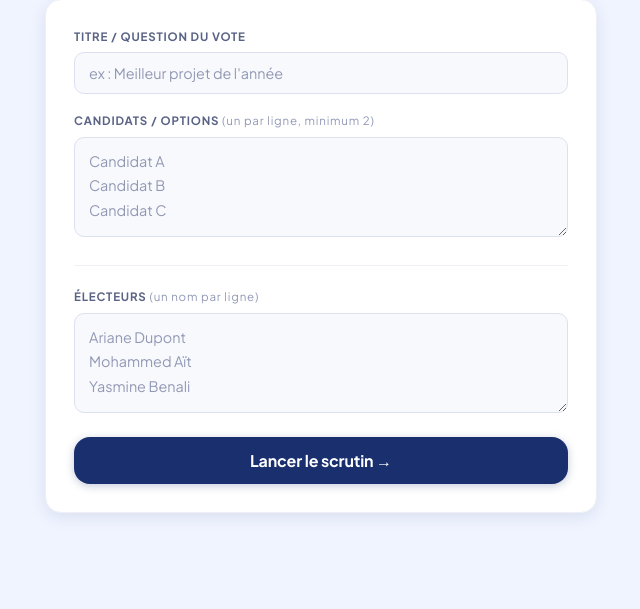
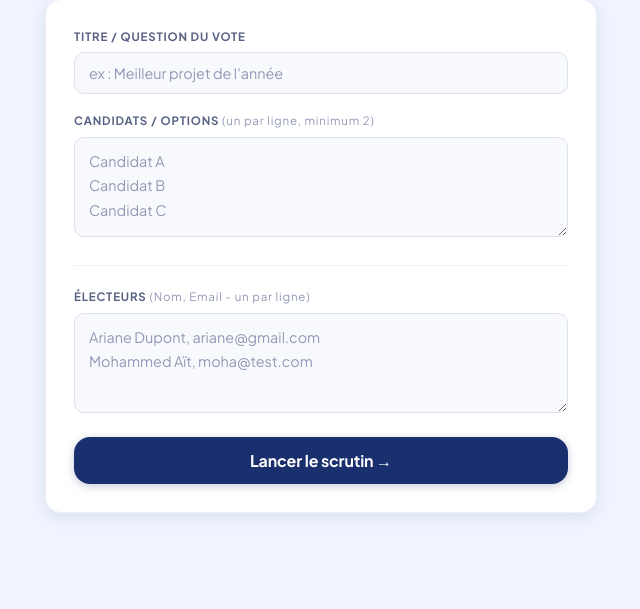
Before and after one commit to 1sma31L/VoteSecure, a Flask app: template website/templates/index.html in a window 1280 px wide, after a click on "🗳 Organiser un scrutin". Shown: the part 216-825 px from the top of the page, without its empty margins (319-959 px from the left). Run offline with Flask 3, Linux system fonts and the light colour scheme; the template is opened without the code that fills it, so the values that code supplies are empty.

Commit message:
add email notification for voter registration

```diff
--- a/entities/commissioner/app.py
+++ b/entities/commissioner/app.py
@@ -8,6 +8,9 @@ Responsabilités :
 PORT : 5001
 """
 import secrets
+import smtplib
+from email.mime.text import MIMEText
+from email.mime.multipart import MIMEMultipart
 from datetime import datetime
 from flask import Flask, jsonify, request
 from flask_cors import CORS
@@ -19,11 +22,17 @@ from crypto.encoding import generate_code, format_code, tth
 app = Flask(__name__)
 CORS(app)
 
+# ── Config email ───────────────────────────────────────────────────────────────
+EMAIL_SENDER   = os.environ.get("EMAIL_SENDER",   "voteadmin2005@gmail.com")
+EMAIL_PASSWORD = os.environ.get("EMAIL_PASSWORD", "gaab vfyt razk urzz")
+EMAIL_SMTP     = "smtp.gmail.com"
+EMAIL_PORT     = 587
+
 STATE = {
     "phase": "setup",
     "election_title": "",
     "candidates": [],
-    "voters": {},               # voter_id → { name, N1, N2, tth_N2, voted }
+    "voters": {},               # voter_id → { name, email, N1, N2, tth_N2, voted }
     "valid_N1": set(),          # N1 codes still usable
     "used_N1": set(),           # N1 codes already consumed
     "tth_N2_set": set(),        # all registered tth(N2)
@@ -35,6 +44,42 @@ def log(msg):
     STATE["audit"].append({"time": datetime.now().strftime("%H:%M:%S"), "msg": msg})
     print(f"[COMMISSIONER] {msg}")
 
+def send_voter_credentials(to_email: str, voter_name: str, n1_fmt: str, n2_fmt: str, title: str):
+    """Send N1 and N2 codes to the voter by email."""
+    msg = MIMEMultipart("alternative")
+    msg["Subject"] = f"Your voting codes {title}"
+    msg["From"]    = EMAIL_SENDER
+    msg["To"]      = to_email
+
+    body = f"""Hello {voter_name},
+
+You are registered for the election: {title}
+
+Here are your personal and confidential codes:
+
+  N1 Code (identification): {n1_fmt}
+  N2 Code (anonymity):      {n2_fmt}
+
+IMPORTANT:
+  - Do not share these codes with anyone.
+  - The N1 code will be required to access the voting system.
+  - The N2 code ensures the anonymity of your ballot.
+
+---
+Secure electronic voting system
+"""
+    msg.attach(MIMEText(body, "plain", "utf-8"))
+
+    try:
+        with smtplib.SMTP(EMAIL_SMTP, EMAIL_PORT) as server:
+            server.ehlo()
+            server.starttls()
+            server.login(EMAIL_SENDER, EMAIL_PASSWORD)
+            server.sendmail(EMAIL_SENDER, to_email, msg.as_string())
+        return True
+    except Exception as ex:
+        log(f"Failed to send email to {to_email}: {ex}")
+        return False
 
 # ── Health ─────────────────────────────────────────────────────────────────────
 @app.route("/health")
@@ -62,24 +107,43 @@ def setup():
 def register_voter():
     if STATE["phase"] != "registration":
         return jsonify({"error": "Pas en phase d'inscription"}), 400
-    name = request.json.get("name", "Électeur")
+
+    name  = request.json.get("name", "Électeur")
+    email = request.json.get("email", "").strip()
+
     voter_id = secrets.token_hex(8)
     N1 = generate_code(12)
     N2 = generate_code(12)
     tth_n2 = tth(N2)
+
     STATE["valid_N1"].add(N1)
     STATE["tth_N2_set"].add(tth_n2)
     STATE["voters"][voter_id] = {
-        "name": name, "N1": N1, "N2": N2, "tth_N2": tth_n2, "voted": False
+        "name": name, "email": email,
+        "N1": N1, "N2": N2, "tth_N2": tth_n2, "voted": False
     }
-    log(f"Électeur '{name}' inscrit (N1={N1[:4]}…)")
+
+    n1_fmt = format_code(N1)
+    n2_fmt = format_code(N2)
+
+    # Send credentials by email
+    email_sent = False
+    if email:
+        email_sent = send_voter_credentials(
+            email, name, n1_fmt, n2_fmt, STATE["election_title"]
+        )
+        log(f"Electeur '{name}' <{email}> — email {'envoye' if email_sent else 'ECHEC'}")
+    else:
+        log(f"Electeur '{name}' inscrit sans email (N1={N1[:4]}...)")
+
     return jsonify({
         "ok": True,
         "voter_id": voter_id,
         "N1": N1, "N2": N2,
-        "N1_formatted": format_code(N1),
-        "N2_formatted": format_code(N2),
+        "N1_formatted": n1_fmt,
+        "N2_formatted": n2_fmt,
         "tth_N2": tth_n2,
+        "email_sent": email_sent,
     })
 
 
@@ -101,7 +165,7 @@ def close_voting():
     return jsonify({"ok": True, "phase": "counting"})
 
 
-# ── Validation N1 (appelé par l'administrateur) ────────────────────────────────
+# ── Validation of N1 ────────────────────────────────
 @app.route("/api/validate_N1", methods=["POST"])
 def validate_N1():
     N1 = request.json.get("N1", "").replace(" ", "").upper()
@@ -110,23 +174,22 @@ def validate_N1():
     return jsonify({"valid": valid})
 
 
-# ── Consommation N1 (appelé par l'anonymiseur après dépôt du bulletin) ─────────
+# ── tag N1 As used ──────────
 @app.route("/api/consume_N1", methods=["POST"])
 def consume_N1():
     N1 = request.json.get("N1", "").replace(" ", "").upper()
     if N1 not in STATE["valid_N1"] or N1 in STATE["used_N1"]:
         return jsonify({"ok": False, "error": "N1 invalide ou déjà consommé"})
     STATE["used_N1"].add(N1)
-    # Marquer l'électeur
     for v in STATE["voters"].values():
         if v["N1"] == N1:
             v["voted"] = True
             break
-    log(f"N1={N1[:4]}… consommé (vote enregistré)")
+    log(f"N1={N1[:4]}... consommé (vote enregistré)")
     return jsonify({"ok": True})
 
 
-# ── Vérification tth(N2) (appelé par le décompteur) ───────────────────────────
+# ── Verification of hash(N2) ───────────────────────────
 @app.route("/api/verify_tth_N2", methods=["POST"])
 def verify_tth_N2():
     tth_n2 = request.json.get("tth_N2", "")
@@ -134,7 +197,7 @@ def verify_tth_N2():
     return jsonify({"valid": valid})
 
 
-# ── État / audit ───────────────────────────────────────────────────────────────
+# ── state  ───────────────────────────────────────────────────────────────
 @app.route("/api/state")
 def get_state():
     return jsonify({
@@ -157,4 +220,4 @@ def reset():
 
 
 if __name__ == "__main__":
-    app.run(host="0.0.0.0", port=5001, debug=False , threaded=True)
+    app.run(host="0.0.0.0", port=5001, debug=False, threaded=True)
--- a/website/templates/index.html
+++ b/website/templates/index.html
@@ -578,8 +578,8 @@
       </div>
       <hr>
       <div class="field">
-        <label>Électeurs <span style="text-transform:none;font-weight:400;color:var(--gray400)">(un nom par ligne)</span></label>
-        <textarea id="host-voters" placeholder="Ariane Dupont&#10;Mohammed Aït&#10;Yasmine Benali"></textarea>
+      <label>Électeurs <span style="text-transform:none;font-weight:400;color:var(--gray400)">(Nom, Email - un par ligne)</span></label>
+      <textarea id="host-voters" placeholder="Ariane Dupont, ariane@gmail.com&#10;Mohammed Aït, moha@test.com"></textarea>
       </div>
       <div id="create-alert"></div>
       <button class="btn btn-navy btn-full btn-lg" onclick="createSession()" id="btn-create">
@@ -1012,17 +1012,26 @@ async function createSession() {
     S.counter_e = cp.counter.e;
     S.counter_N = cp.counter.N;
 
-    setButtonBusy(btn, 'Inscription des électeurs…');
+  setButtonBusy(btn, 'Inscription des électeurs…');
     const cards = [];
-    for (const name of voters) {
+    for (const line of voters) {
+      let name = line;
+      let email = "";
+      if (line.includes(',')) {
+        const parts = line.split(',');
+        name = parts[0].trim();
+        email = parts[1].trim();
+      }
+
       const cd = await fetchJSON('/api/commissioner/register_voter', {
         method: 'POST',
         headers: { 'Content-Type': 'application/json' },
-        body: JSON.stringify({ name }),
+        body: JSON.stringify({ name: name, email: email }),
       });
+
       if (cd.ok) {
         cards.push({
-          name,
+          name: name + (cd.email_sent ? " ✉️ (Envoyé)" : ""),
           N1_fmt: cd.N1_formatted,
           N2_fmt: cd.N2_formatted,
           tth_N2: cd.tth_N2,
```
